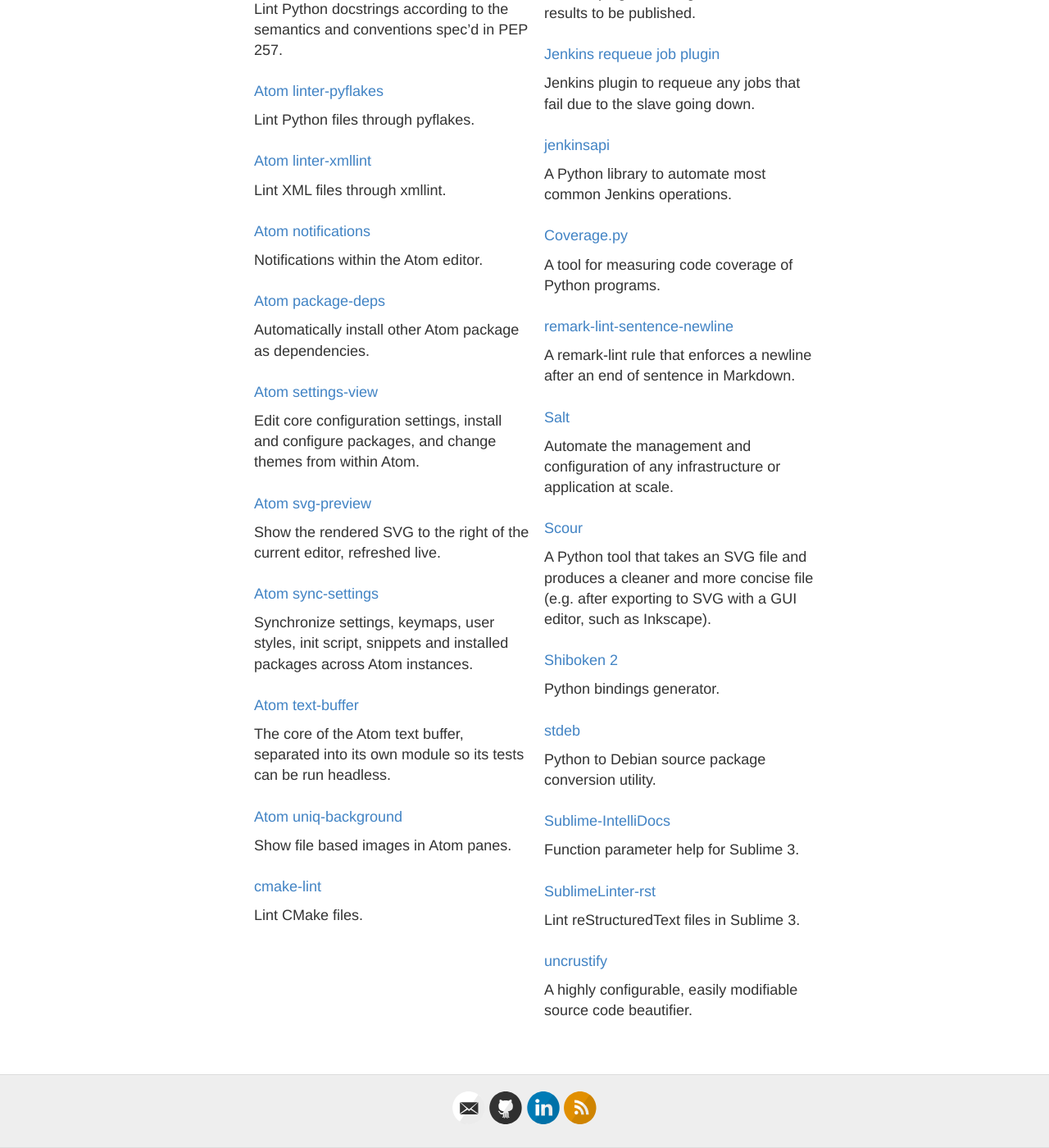
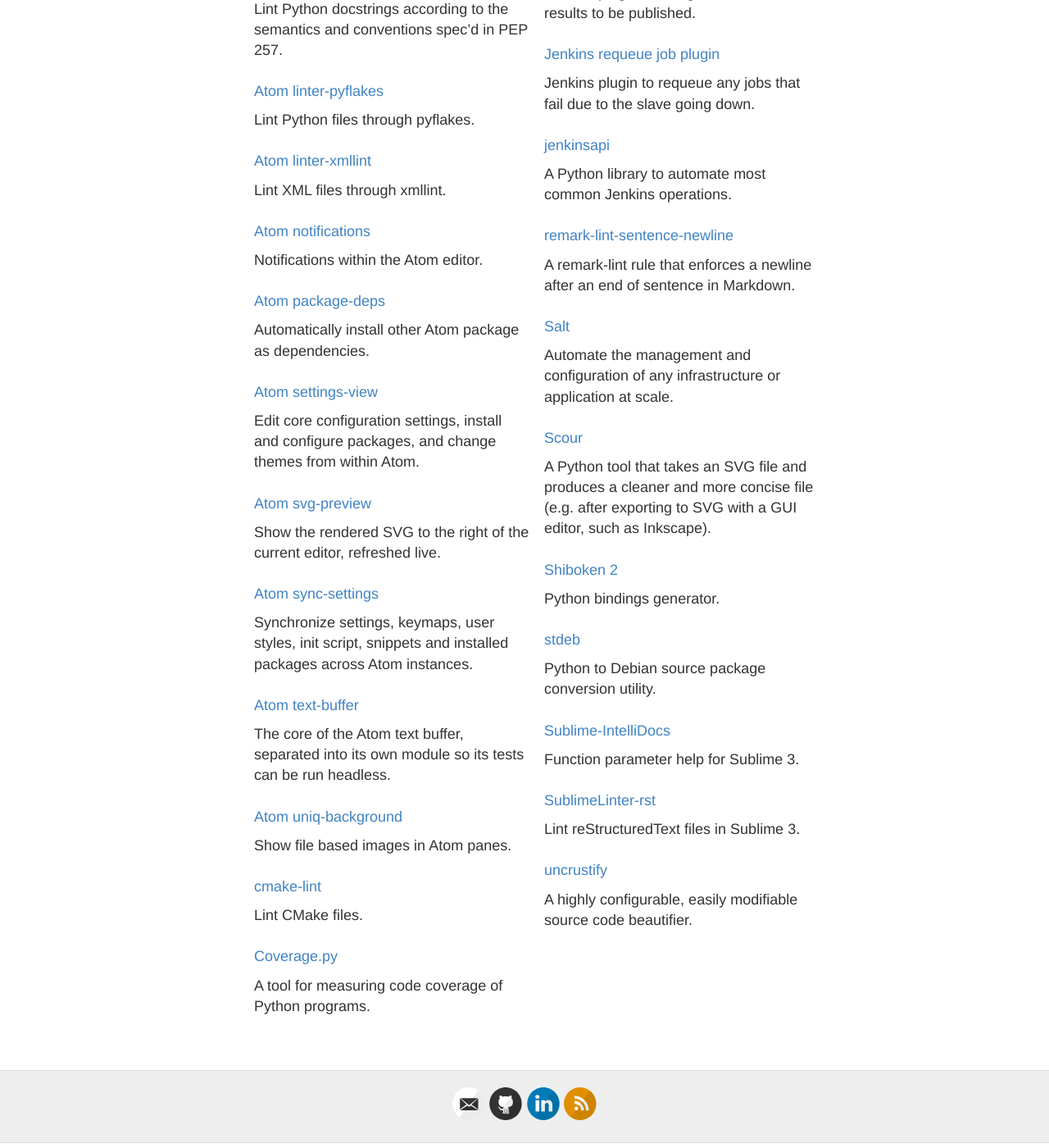
Before and after one commit to dirk-thomas/dirk-thomas.github.io, a Jekyll site: the page built from projects/index.md, in a window 1280 px wide and 1400 px high, scrolled down 1638 px. Shown: the whole window at 82% size. Built offline with Jekyll 4.4.1, drawn with Linux system fonts in a browser that asks for light colours; emoji names are drawn with the system emoji font; part of the change alters nothing that is shown.

```diff
--- a/projects/index.md
+++ b/projects/index.md
@@ -117,6 +117,10 @@ The following list only contains projects with patch contributions.
 
   Lint CMake files.
 
+* [Coverage.py](https://bitbucket.org/ned/coveragepy/pull-requests/?author=dirk-thomas)
+
+  A tool for measuring code coverage of Python programs.
+
 * [devdocs](https://github.com/Thibaut/devdocs/issues?q=author%3Adirk-thomas)
 
   Devdocs.io combines multiple API documentations in a fast, organized, and searchable interface.
@@ -157,10 +161,6 @@ The following list only contains projects with patch contributions.
 
   A Python library to automate most common Jenkins operations.
 
-* [Coverage.py](https://bitbucket.org/ned/coveragepy/pull-requests/?author=dirk-thomas)
-
-  A tool for measuring code coverage of Python programs.
-
 * [remark-lint-sentence-newline](https://github.com/chcokr/remark-lint-sentence-newline/issues?q=author%3Adirk-thomas)
 
   A remark-lint rule that enforces a newline after an end of sentence in Markdown.
```
